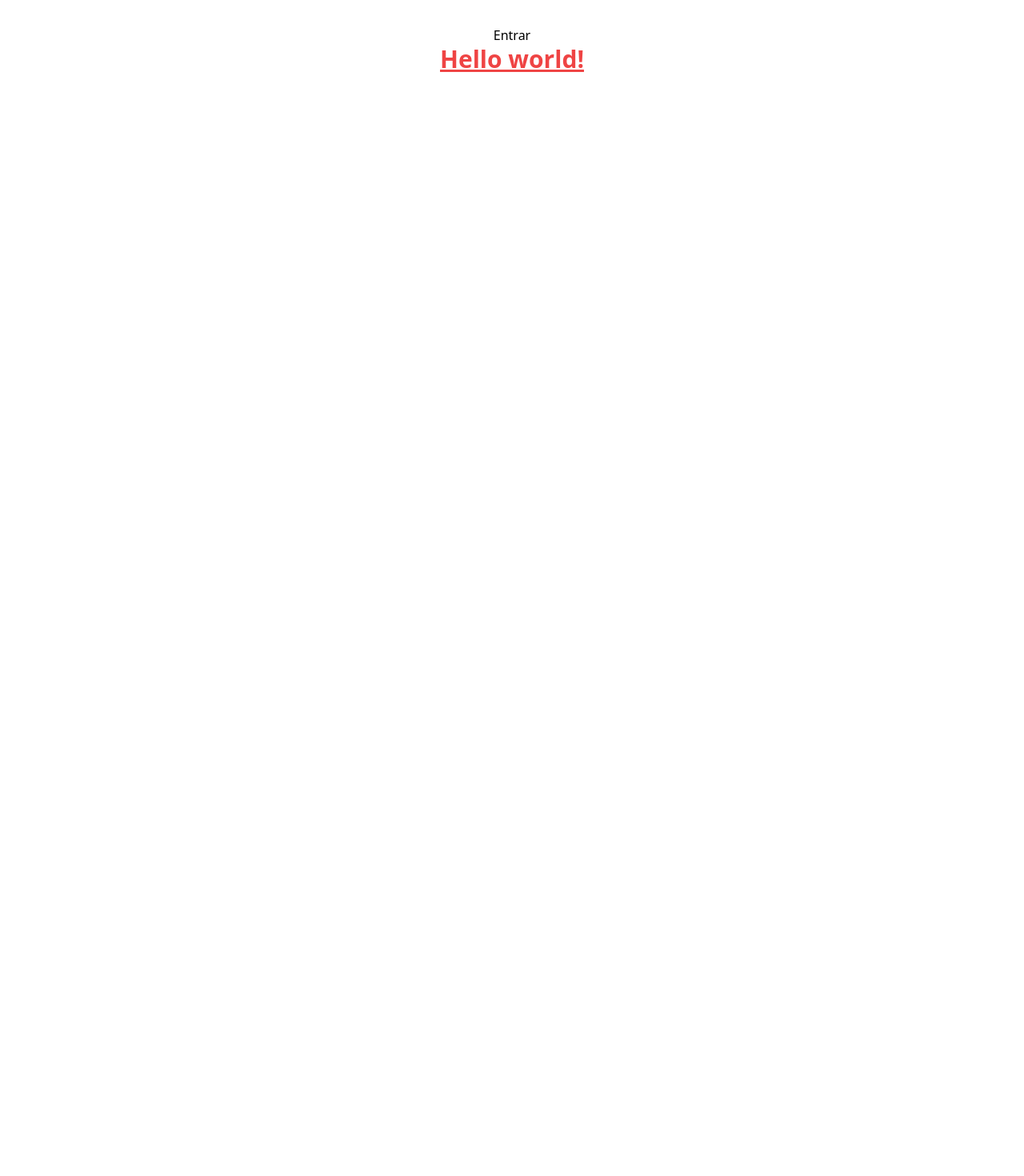
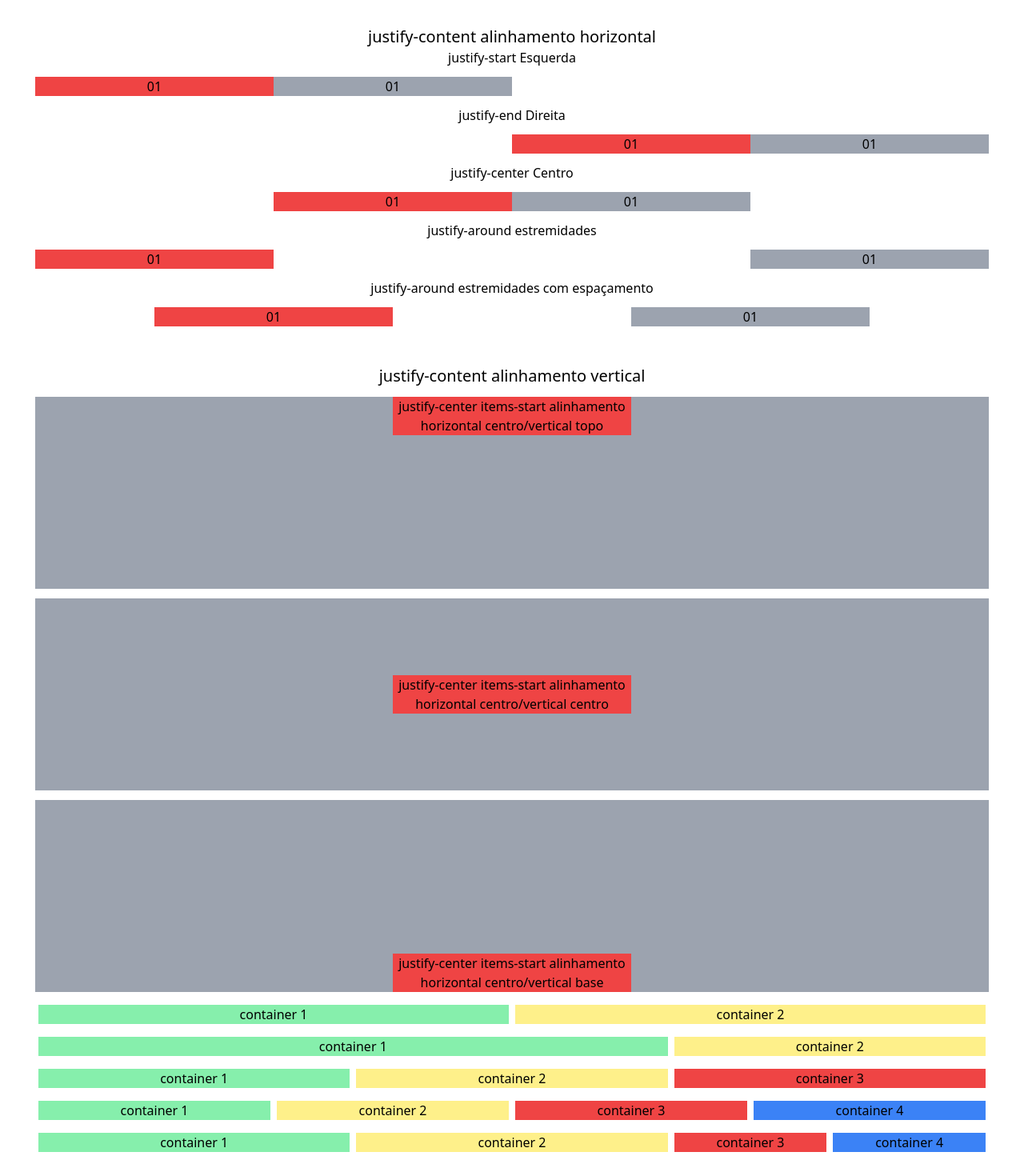
Before and after one commit to saraoliveir4/blog-pessoal-react, a React (Vite) app: page / in a window 1280 px wide. Shown: the top 1470 px of the page at 80% size. Before the commit the page ends 800 px from the top, so only its background shows below. Built offline with nearby package versions, Linux system fonts and the light colour scheme.

Commit message:
testes tailwind

```diff
--- a/src/App.tsx
+++ b/src/App.tsx
@@ -27,9 +27,7 @@ function App() {
   return (
     <>
       <Home />
-    <h1 className="text-3xl font-bold text-red-500 underline text-center">
-      Hello world!
-    </h1>
+
     </>
   );
 }
--- a/src/pages/home/Home.tsx
+++ b/src/pages/home/Home.tsx
@@ -40,7 +40,7 @@ function Home() {
 
 export default Home;
 */
-
+/*
 function Home() {
   const [loggedIn, setLoggedIn] = useState(false);
 
@@ -55,3 +55,142 @@ function Home() {
   );
 }
 export default Home;
+
+import React from 'react';
+import './Home.css';
+
+*/
+
+function Home() {
+    return (
+        <>
+
+            <div>
+                <h3 className='text-xl'>justify-content alinhamento horizontal</h3>
+                <h5>justify-start Esquerda</h5>
+                <div className="flex flex-row  justify-start m-3">
+                    <div className='basis-1/4 bg-red-500'>01</div>
+                    <div className='basis-1/4 bg-gray-400'>01</div>
+                </div>
+                <h5>justify-end Direita</h5>
+                <div className="flex flex-row  justify-end m-3">
+                    <div className='basis-1/4 bg-red-500'>01</div>
+                    <div className='basis-1/4 bg-gray-400'>01</div>
+                </div>
+                <h5>justify-center Centro</h5>
+                <div className="flex flex-row  justify-center m-3">
+                    <div className='basis-1/4 bg-red-500'>01</div>
+                    <div className='basis-1/4 bg-gray-400'>01</div>
+                </div>
+                <h5>justify-around estremidades</h5>
+                <div className="flex flex-row  justify-between m-3">
+                    <div className='basis-1/4 bg-red-500'>01</div>
+                    <div className='basis-1/4 bg-gray-400'>01</div>
+                </div>
+                <h5>justify-around estremidades com espaçamento</h5>
+                <div className="flex flex-row  justify-around m-3">
+                    <div className='basis-1/4 bg-red-500'>01</div>
+                    <div className='basis-1/4 bg-gray-400'>01</div>
+                </div>
+
+            </div>
+
+            <div className='mt-12'>
+                <h3 className='text-xl'>justify-content alinhamento vertical</h3>
+                <div className='w-auto h-60 bg-gray-400 flex  justify-center items-start m-3'>
+                    <div className='basis-1/4 bg-red-500'>justify-center items-start alinhamento horizontal centro/vertical topo</div>
+                </div>
+                <div className='w-auto h-60 bg-gray-400 flex  justify-center items-center m-3'>
+                    <div className='basis-1/4 bg-red-500'>justify-center items-start alinhamento horizontal centro/vertical centro</div>
+                </div>
+                <div className='w-auto h-60 bg-gray-400 flex  justify-center items-end m-3'>
+                    <div className='basis-1/4 bg-red-500'>justify-center items-start alinhamento horizontal centro/vertical base</div>
+                </div>
+            </div>
+            <div>
+                <div className='grid grid-cols-12 gap-2 m-4'>
+
+                    <div className='col-span-6 bg-green-300'>
+                        container 1
+                    </div>
+
+                    <div className='col-span-6 bg-yellow-200'>
+                        container 2
+                    </div>
+
+                </div>
+                <div className='grid grid-cols-12 gap-2 m-4'>
+
+                    <div className='col-span-8 bg-green-300'>
+                        container 1
+                    </div>
+
+                    <div className='col-span-4 bg-yellow-200'>
+                        container 2
+                    </div>
+
+                </div>
+
+                <div className='grid grid-cols-12 gap-2 m-4'>
+
+                    <div className='col-span-4 bg-green-300'>
+                        container 1
+                    </div>
+
+                    <div className='col-span-4 bg-yellow-200'>
+                        container 2
+                    </div>
+
+                    <div className='col-span-4 bg-red-500'>
+                        container 3
+                    </div>
+
+                </div>
+
+                <div className='grid grid-cols-12 gap-2 m-4'>
+
+                    <div className='col-span-3 bg-green-300'>
+                        container 1
+                    </div>
+
+                    <div className='col-span-3 bg-yellow-200'>
+                        container 2
+                    </div>
+
+                    <div className='col-span-3 bg-red-500'>
+                        container 3
+                    </div>
+
+                    <div className='col-span-3 bg-blue-500'>
+                        container 4
+                    </div>
+
+                </div>
+
+                <div className='grid grid-cols-12 gap-2 m-4'>
+
+                    <div className='col-span-4 bg-green-300'>
+                        container 1
+                    </div>
+
+                    <div className='col-span-4 bg-yellow-200'>
+                        container 2
+                    </div>
+
+                    <div className='col-span-2 bg-red-500'>
+                        container 3
+                    </div>
+
+                    <div className='col-span-2 bg-blue-500'>
+                        container 4
+                    </div>
+
+                </div>
+
+            </div>
+
+        </>
+    );
+}
+
+export default Home;
```
Also changed, not shown: 1 other file (tests, documents, lock files or other folders).
